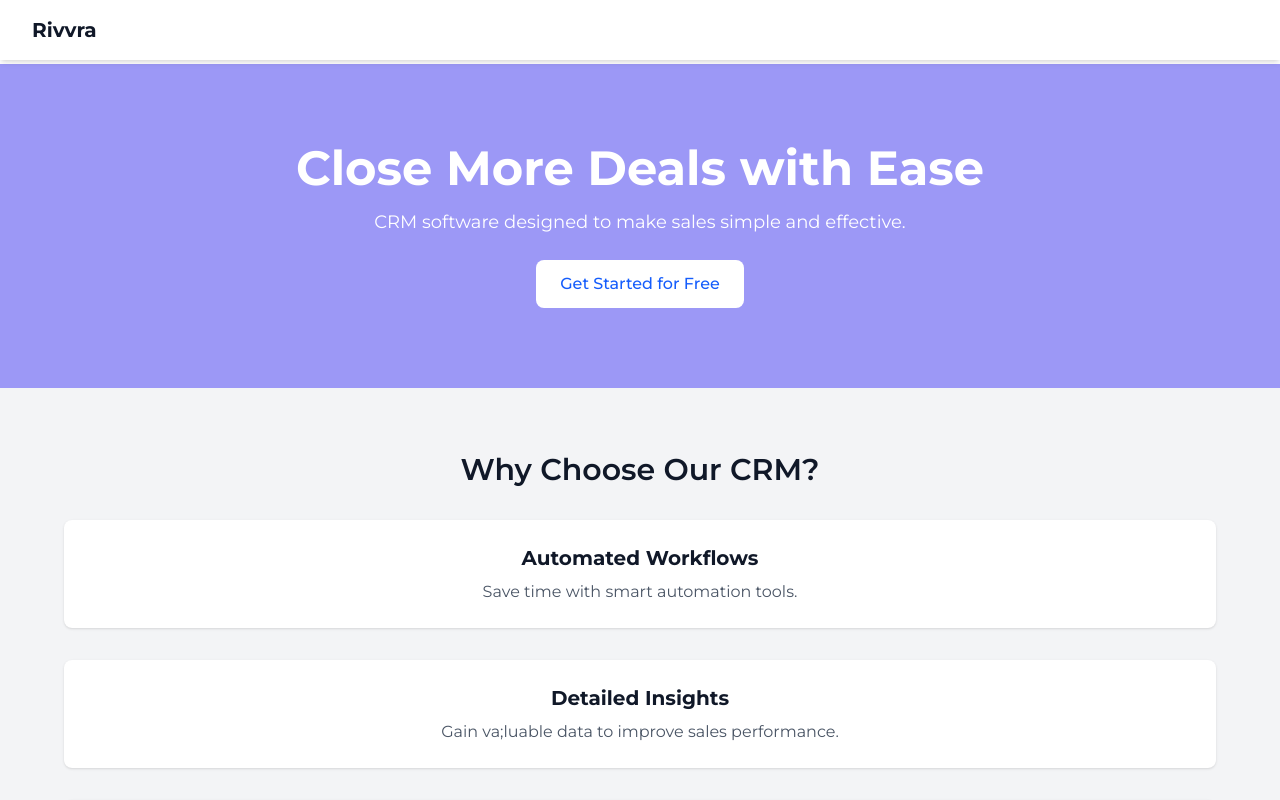
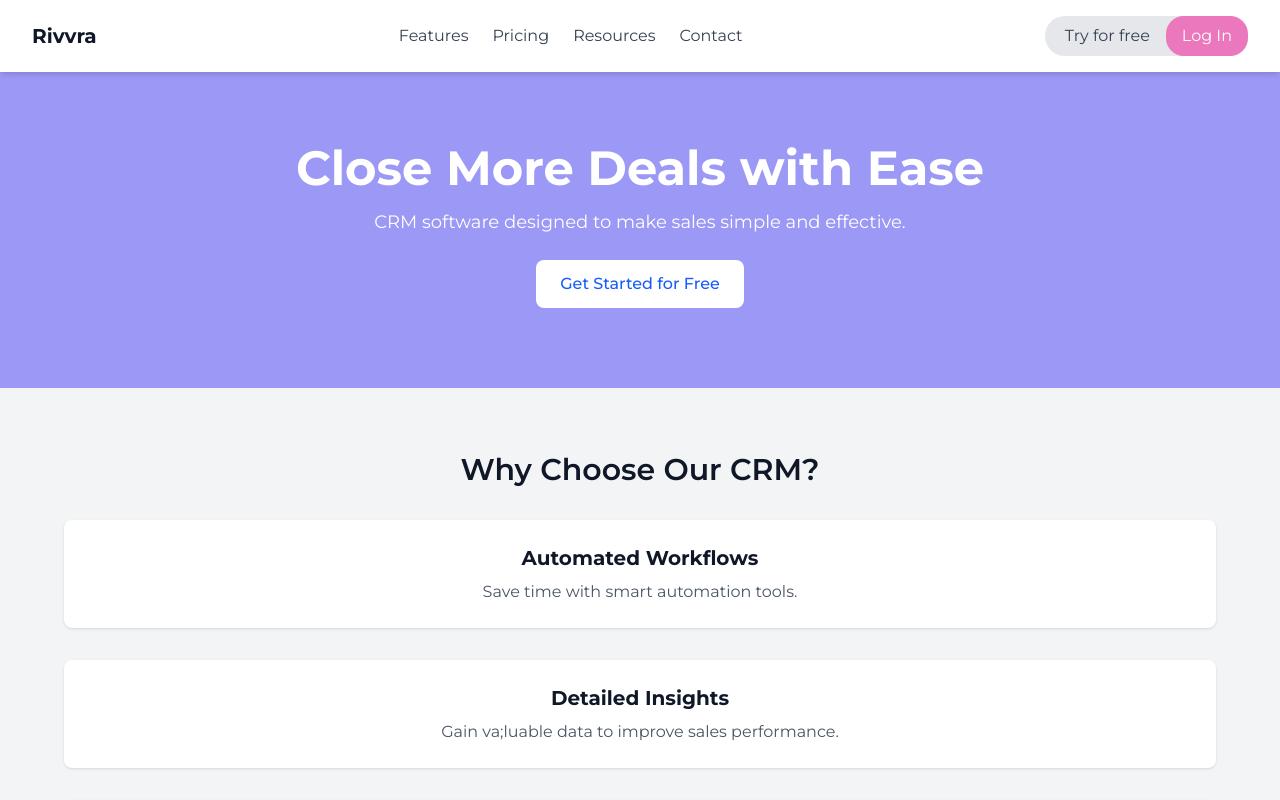
Before and after one commit to Aish-93/rivvra-front-end, a React (Vite) app: page / in a window 1280 px wide. Shown: the top 800 px of the page. Built offline with nearby package versions, Linux system fonts and the light colour scheme.

Commit message:
hidden removed

```diff
--- a/src/components/Navbar.js
+++ b/src/components/Navbar.js
@@ -86,7 +86,7 @@ const Navbar = () => {
           <div className="text-xl font-bold text-gray-900">Rivvra</div>
 
           {/* Desktop Menu */}
-          <div className="hidden md:flex space-x-6">
+          <div className=" md:flex space-x-6">
             <>
               <Link to="/" className="text-gray-700 hover:text-blue-600">
                 Features
@@ -106,7 +106,7 @@ const Navbar = () => {
           </div>
 
           {/* Right-side Buttons */}
-          <div className="hidden md:flex space-x-4 bg-gray-200 pl-5 rounded-3xl hover:z-50 cursor-pointer">
+          <div className=" md:flex space-x-4 bg-gray-200 pl-5 rounded-3xl hover:z-50 cursor-pointer">
             {isModalUser === false ? (
               <>
                 <button
```
